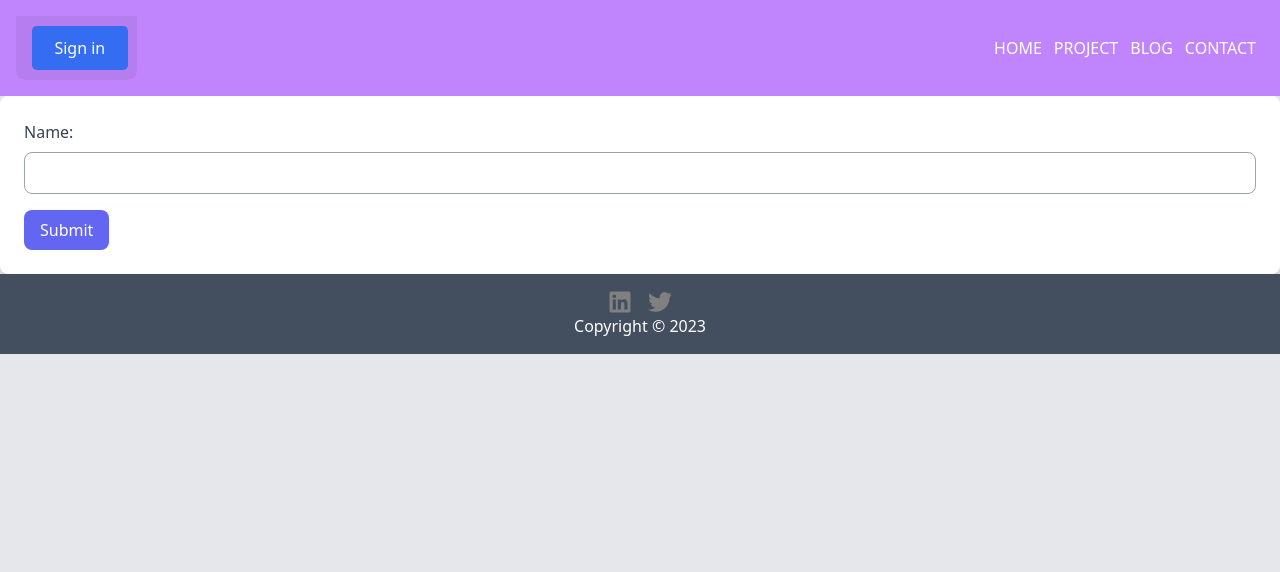
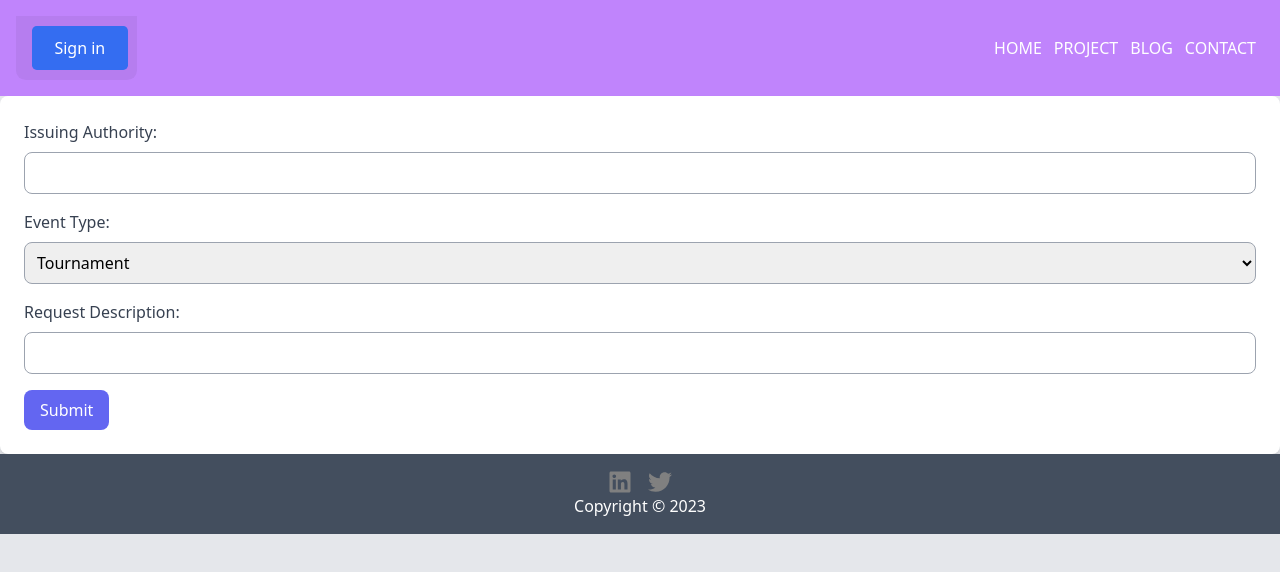
Before and after one commit to markved/sunft, a Next.js app: page /event in a window 1280 px wide. Shown: the top 572 px of the page. Built offline with nearby package versions, Linux system fonts and the light colour scheme; no server answers.

Commit message:
added more controls on the form

```diff
--- a/pages/api/form.js
+++ b/pages/api/form.js
@@ -18,6 +18,8 @@ export default async function handler(req, res) {
         const result = await prisma.event.create({
             data: {
               name: body.name,
+              type: body.type,
+              description: body.description,
             },
           })
         //   return result;
--- a/pages/event.tsx
+++ b/pages/event.tsx
@@ -16,6 +16,8 @@ const CreateEvent = () => {
         // Get data from the form.
         const data = {
             name: event.target.name.value,
+            description: event.target.description.value,
+            type: event.target.eventType.value,
         }
 
         // Send the data to the server in JSON format.
@@ -56,12 +58,38 @@ const CreateEvent = () => {
                 <form onSubmit={handleSubmit} className="bg-white p-6 rounded-lg shadow-md">
                     <div className="mb-4">
                         <label htmlFor="name" className="block text-gray-700 font-medium mb-2">
-                            Name:
+                            Issuing Authority:
                         </label>
                         <input
                             type="text"
                             id="name"
                             name="name"
+                            className="w-full border border-gray-400 p-2 rounded-lg"
+                        />
+                    </div>
+                    <div className="mb-4">
+                        <label htmlFor="eventType" className="block text-gray-700 font-medium mb-2">
+                            Event Type:
+                        </label>
+                        <select
+                            id="eventType"
+                            name="eventType"
+                            className="w-full border border-gray-400 p-2 rounded-lg"
+                        >
+                            <option value="tournament">Tournament</option>
+                            <option value="conference">Conference</option>
+                            <option value="academic">Academic</option>
+                            <option value="other">Other</option>
+                        </select>
+                    </div>
+                    <div className="mb-4">
+                        <label htmlFor="description" className="block text-gray-700 font-medium mb-2">
+                            Request Description:
+                        </label>
+                        <input
+                            type="text"
+                            id="description"
+                            name="description"
                             className="w-full border border-gray-400 p-2 rounded-lg"
                         />
                     </div>
```
